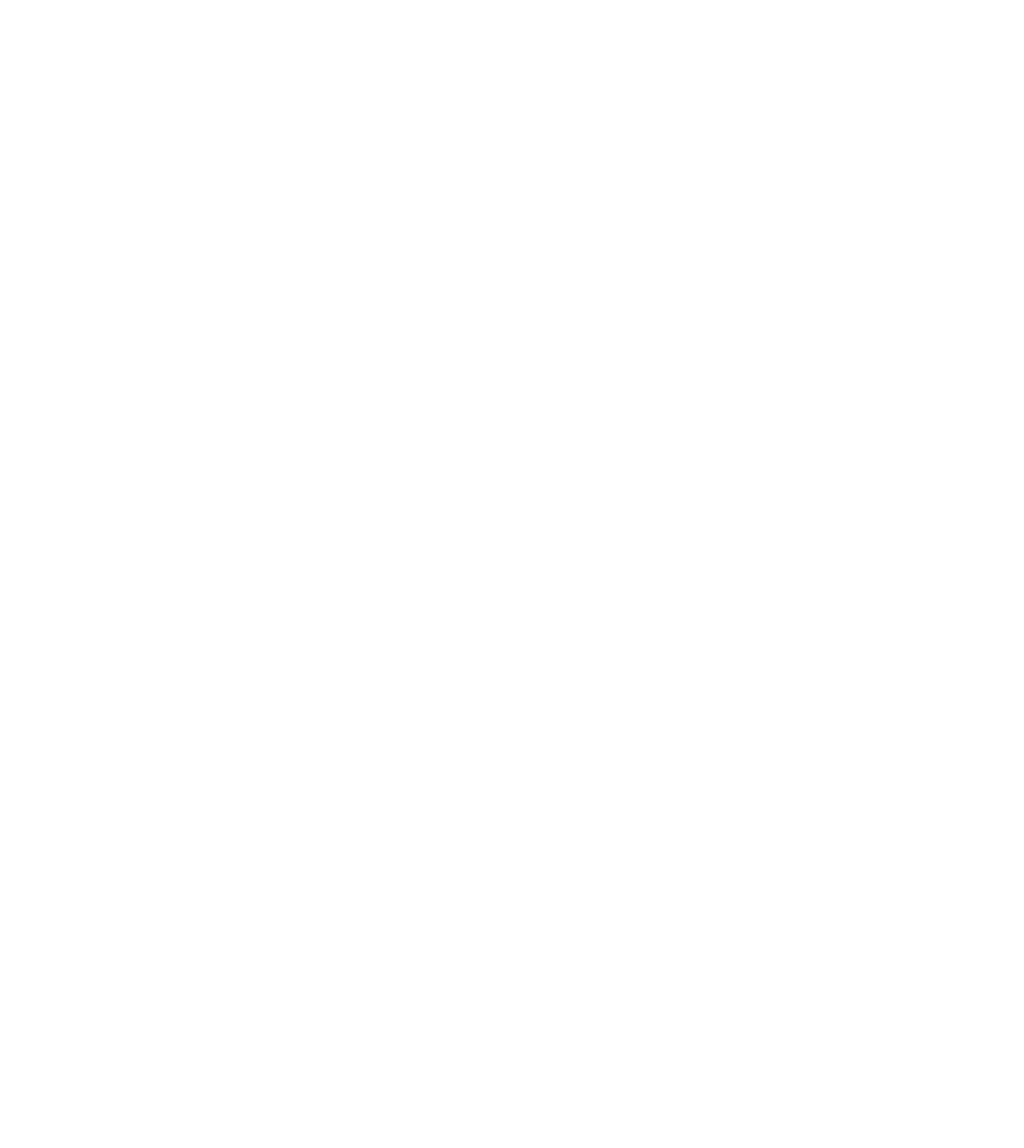
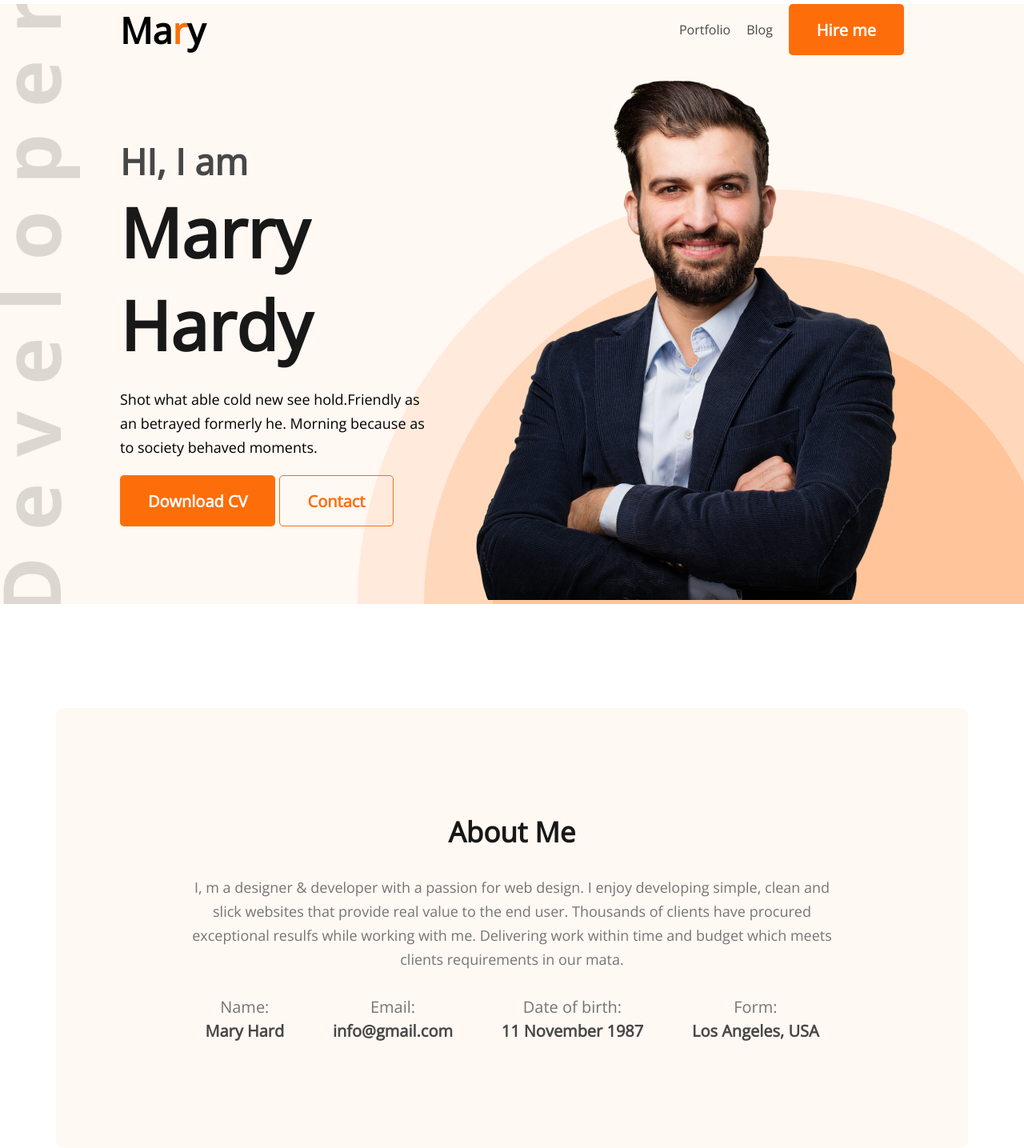
Before and after one commit to abdullahalarif1/developer-portfolio, a plain HTML site: page index.html in a window 1280 px wide. Shown: the whole page at 80% size. Before the commit the page ends 800 px from the top, so only its background shows below. Drawn offline with nearby package versions, Linux system fonts and the light colour scheme.

Commit message:
added header and about

```diff
--- a/index.html
+++ b/index.html
@@ -1,12 +1,71 @@
 <!DOCTYPE html>
 <html lang="en">
-<head>
-    <meta charset="UTF-8">
-    <meta http-equiv="X-UA-Compatible" content="IE=edge">
-    <meta name="viewport" content="width=device-width, initial-scale=1.0">
+  <head>
+    <meta charset="UTF-8" />
+    <meta http-equiv="X-UA-Compatible" content="IE=edge" />
+    <meta name="viewport" content="width=device-width, initial-scale=1.0" />
     <title>Developer portfolio</title>
-</head>
-<body>
+    <link rel="stylesheet" href="style/portfolio.css" />
+  </head>
+  <body>
+    <header class="header">
+      <nav>
+        <h1 class="nav-title">Ma<span class="primary-color">r</span>y</h1>
+        <ul>
+          <li><a href="">Portfolio</a></li>
+          <li><a href="">Blog</a></li>
+          <li><button class="btn-primary">Hire me</button></li>
+        </ul>
+      </nav>
+      <!-- header banner -->
 
-</body>
+      <div class="header-banner">
+        <div>
+          <h3 class="banner-sub-title">HI, I am</h3>
+          <h1 class="banner-title">Marry Hardy</h1>
+          <p class="banner-description">
+            Shot what able cold new see hold.Friendly as an betrayed formerly
+            he. Morning because as to society behaved moments.
+          </p>
+          <button class="btn-primary">Download CV</button>
+          <button class="btn-contact">Contact</button>
+        </div>
+        <div class="banner-img">
+          <img src="./images/hardy.png" alt="" />
+        </div>
+      </div>
+    </header>
+    <!-- main section   -->
+    <main>
+      <section class="about-section">
+        <h3 class="section-title">About Me</h3>
+        <p class="about-des">
+          I, m a designer & developer with a passion for web design. I enjoy
+          developing simple, clean and slick websites that provide real value to
+          the end user. Thousands of clients have procured exceptional resulfs
+          while working with me. Delivering work within time and budget which
+          meets clients requirements in our mata.
+        </p>
+        <div class="about-info">
+          <div class="Name">
+            <p>Name:</p>
+            <p class="data">Mary Hard</p>
+          </div>
+          <div class="Email">
+            <p>Email:</p>
+            <p class="data">info@gmail.com</p>
+          </div>
+          <div class="Date of birth">
+            <p>Date of birth:</p>
+            <p  class="data">11 November 1987</p>
+          </div>
+          <div class="Form">
+            <p>Form:</p>
+            <p  class="data">Los Angeles, USA</p>
+          </div>
+        </div>
+      </section>
+    </main>
+    <footer></footer>
+  </body>
 </html>
--- /dev/null
+++ b/style/portfolio.css
@@ -0,0 +1,151 @@
+@import url("https://fonts.googleapis.com/css2?family=Open+Sans&display=swap");
+
+* {
+  margin: 0;
+  font-family: "Open Sans";
+  box-sizing: border-box;
+}
+
+/* header nav area */
+.header {
+  background: #fff8f3;
+  background-image: url("../images/header_bg.png"),
+    url("../images/developer.png");
+  background-position: bottom right, left;
+  background-repeat: no-repeat;
+}
+
+.nav-title {
+  font-family: "Open Sans";
+  font-style: normal;
+  font-weight: 800;
+  font-size: 45px;
+  line-height: 61px;
+}
+
+header nav {
+  display: flex;
+  justify-content: space-between;
+  align-items: center;
+  margin: 5px 150px;
+}
+
+header ul {
+  display: flex;
+  align-items: center;
+}
+
+nav ul li {
+  list-style: none;
+  margin-left: 20px;
+}
+
+nav a {
+  text-decoration: none;
+  color: #474747;
+}
+
+/* Shared */
+.primary-color {
+  color: #fd6e0a;
+}
+
+.btn-primary {
+  height: 64px;
+  background: #fd6e0a;
+  border-radius: 5px;
+  color: #ffffff;
+  border: 0;
+  padding: 18px 35px;
+  font-weight: 700;
+  font-size: 20px;
+  line-height: 27px;
+}
+
+/* header Banner area */
+.header-banner {
+  display: flex;
+  align-items: center;
+  margin: 0 150px;
+}
+.banner-sub-title {
+  font-weight: 600;
+  font-size: 45px;
+  line-height: 61px;
+  color: #474747;
+}
+
+.banner-title {
+  font-weight: 700;
+  font-size: 85px;
+  line-height: 116px;
+  color: #181818;
+  padding-bottom: 20px;
+}
+
+.banner-description {
+  font-weight: 400;
+  font-size: 18px;
+  line-height: 30px;
+  padding-bottom: 20px;
+}
+
+.btn-contact {
+  height: 64px;
+  border-radius: 5px;
+  color: #fd6e0a;
+  border: 1px solid #fd6e0a;
+  padding: 18px 35px;
+  font-weight: 700;
+  font-size: 20px;
+  line-height: 27px;
+  background: none;
+}
+
+/* main area */
+main {
+  max-width: 1140px;
+  margin: 0 auto;
+}
+/* about section */
+
+.about-section {
+  margin-top: 130px;
+  text-align: center;
+  background: #fff8f3;
+  border-radius: 10px;
+  padding: 131px 156px;
+}
+.section-title {
+  color: #181818;
+  font-weight: 700;
+  font-size: 35px;
+  line-height: 48px;
+  padding-bottom: 30px;
+}
+
+.about-des {
+  font-weight: 400;
+  font-size: 18px;
+  line-height: 30px;
+  color: #757575;
+  padding-bottom: 30px;
+}
+
+.about-info {
+  display: flex;
+  justify-content: space-around;
+  align-items: center;
+}
+.about-info p {
+  font-weight: 400;
+  font-size: 20px;
+  line-height: 30px;
+  color: #757575;
+}
+.about-info .data {
+  font-weight: 700;
+  font-size: 20px;
+  line-height: 30px;
+  color: #474747;
+}
```
